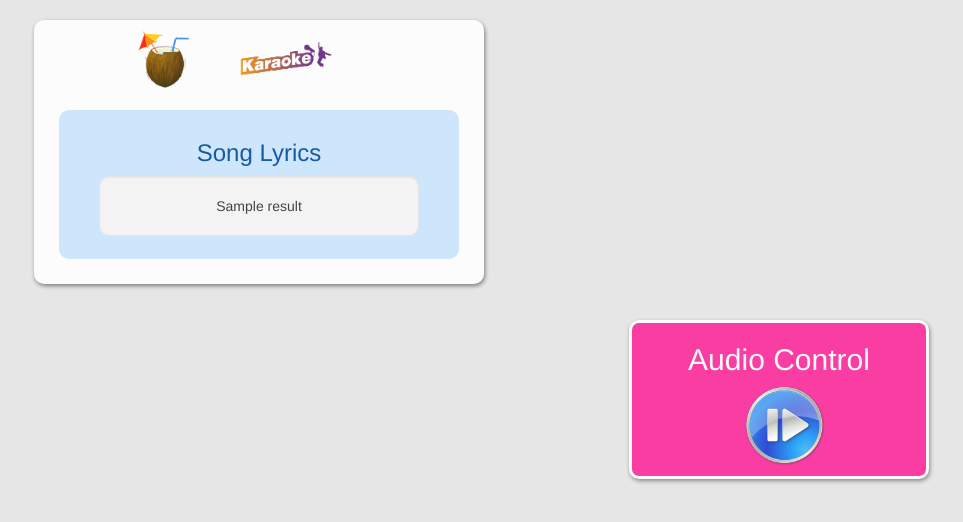
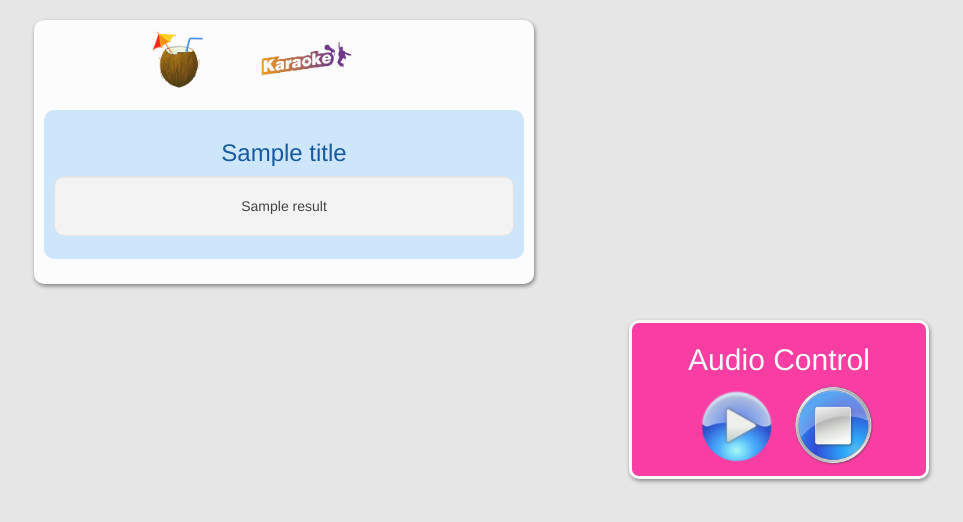
Before and after one commit to tonytran/CoconutKaraoke, a Flask app: template templates/music.html in a window 1280 px wide. Shown: the top 522 px of the page, without its empty margins (146-1109 px from the left). Run offline with Flask 2, Linux system fonts and the light colour scheme; the template is opened without the code that fills it: most values are stand-ins (such as "Sample title", 1, 10 or a date in 2020); some libraries are stand-ins or nearby versions.

Commit message:
added audio buttons, unique song titles, unique lines from user input for song lyrics, added rand_song_title() generic function and made opne_file() more generic

```diff
--- a/app.py
+++ b/app.py
@@ -4,7 +4,7 @@
 
 import urllib
 from stack import Stack
-
+import random
 import os
 from stack import Stack
 from flask import Flask, render_template, request, redirect, url_for, session
@@ -34,6 +34,7 @@ def index():
         if genre in genres:
             push_genre(genre)  # throw genre in stack to allow us to grab later
             listy = open_file(genre)   # retrieve lyrics from text file
+            listy = [listy[-4], listy[-3], listy[-2], listy[-1]]
             listy_string = urllib.parse.quote("@".join(listy))
 
             # Pass lyrics to the next page by adding them as a url parameter
@@ -55,13 +56,13 @@ def lyrics():
     if request.method == "POST":
 
         # Retrieve the input that was entered in the form
-        session['message'] = request.form['message1']
-        session['message'] += " " + request.form['message2']
-        session['message'] += " " + request.form['message3']
-        session['message'] += " " + request.form['message4']
-        song_lyrics = session['message']
+        line1 = request.form['message1']
+        line2 = request.form['message2']
+        line3 = request.form['message3']
+        line4 = request.form['message4']
+
         genre = get_genre()
-        write_lyrics(genre, song_lyrics)
+        write_lyrics(genre, line1, line2, line3, line4)
         return redirect(url_for('music'))
 
     if 'listy' in request.args:
@@ -77,17 +78,41 @@ def lyrics():
 def music():
     genre = get_genre()
     data = return_lyrics(genre)
-    return render_template('music.html', results=data)
+    name = rand_song_title()
+    print(name)
+    if request.method == "POST":
+        play = request.form['play']
+        pause = request.form['pause']
+        if play == True:
+            pass
+            #play song here
+        elif pause == True:
+            pass
+            #pause song here
+        else:
+            raise TypeError('Please press play or pause')
+    return render_template('music.html', results=data, title=name)
 
 
 
 
 #==============Generic Functions===============================================
+def play_music():
+    """
+    plays an audio file (.wav, .ogg)
+    """
+    import pyglet
+    song = pyglet.media.load('audio file goes here')
+    song.play()
+    pyglet.app.run()
+
+
 def push_genre(genre):
     """
     pushes most recently selected genre to stack
     """
     S.push(genre)
+
 
 def get_genre():
     """
@@ -99,7 +124,18 @@ def get_genre():
         return S.peek()
 
 
-def write_lyrics(genre, song_lyrics):
+def rand_song_title():
+    """
+    returns a random song title
+    """
+    genre = str('names')
+    titles = open_file(genre)
+    num = random.randint(0, len(titles))
+    song_title = titles[num]
+    return song_title
+
+
+def write_lyrics(genre, line1, line2, line3, line4):
     """
     writes users lyrics to a specified text file
     """
@@ -109,11 +145,16 @@ def write_lyrics(genre, song_lyrics):
         filevar = open(path, 'a')
     else:
         filevar = open(path, 'w')
-    filevar.write(str(song_lyrics))
+    filevar.write(str(line1))
+    filevar.write('\n')
+    filevar.write(str(line2))
+    filevar.write('\n')
+    filevar.write(str(line3))
+    filevar.write('\n')
+    filevar.write(str(line4))
     filevar.write('\n')
     path = os.path.join('lyric_content', genre + '.txt')
     filevar = open(path, 'a+')
-    filevar.write(str(song_lyrics) + os.linesep)
     filevar.close()
 
 
@@ -126,8 +167,6 @@ def open_file(genre):
         content = f.readlines()
         # you may also want to remove whitespace characters like `\n` at the end of each line
         content = [x.strip() for x in content]
-    index = len(content)
-    content = [content[-4], content[-3], content[-2], content[-1]]
     return content
 
 
--- a/static/css/style.css
+++ b/static/css/style.css
@@ -53,7 +53,7 @@ h1,h2,h3,p {
 }
 /* form itself */
 .login_form_two {
-    width: 450px;
+    width: 500px;
     height: auto;
     background: white;
     border-radius: 10px;
@@ -94,6 +94,7 @@ div.col_2 {
 
 div.card_title {
   color: #004d99;
+  font-size:200px;
 }
 
 div.inputs {
@@ -112,7 +113,7 @@ div.form-group {
 
 /* width of predetermined songs */
 div.out {
-  width: 400px;
+  width: 480px;
   background-color: #cce6ff;
   padding-top: 10px;
   border-radius: 10px;
@@ -137,6 +138,11 @@ div.inner {
 div.well {
   border-radius: 10px;
   width: 320px;
+}
+
+div.two {
+  border-radius: 10px;
+  width: 460px;
 }
 
 div.well .two {
--- a/templates/music.html
+++ b/templates/music.html
@@ -50,7 +50,9 @@
                     </div>
                   </div>
 
-
+        {% extends "layout.html" %}
+        {% block content %}
+        <form action="{{ url_for('music') }}" method="post">
           <!--card content-->
           <!-- start of inputs -->
            <div class="inputs">
@@ -58,13 +60,11 @@
               <div class="out form-group">
 
                 <div class="card_title row">
-                  <h3>Song Lyrics</h3>
+
+                  <h3>{{ title }}</h3>
                 </div>
 
                 <!--input 2-->
-                {% extends "layout.html" %}
-                {% block content %}
-                    <form action="{{ url_for('music') }}" method="post">
                       <div class="well two">
                       {% for i in results %}
                         <div class="row">
@@ -90,14 +90,19 @@
               </div>
                     <div class="row">
                       <div class="col-sm-12">
-                        <div class="col-sm-4">
+                        <div class="col-sm-2">
                         </div>
                         <div class="play col-sm-4">
-                          <a type="button" name="play">
+                          <a type="submit" name="play">
                               <img src="/static/img/play.png" alt="play" style="height:80px;">
                            </a>
                         </div>
-                        <div class="col-sm-offset-4">
+                        <div class="play col-sm-4">
+                          <a type="submit" name="pause">
+                              <img src="/static/img/pause.png" alt="pause" style="height:80px;">
+                           </a>
+                        </div>
+                        <div class="col-sm-offset-2">
                         </div>
                       </div>
                     </div>
```
Also changed, not shown: tests/features/steps.py (added, +16 -0 lines), lyric_content/edm.txt (line endings or trailing spaces), static/img/pause.png (added), static/img/play.png, 1 other file.
